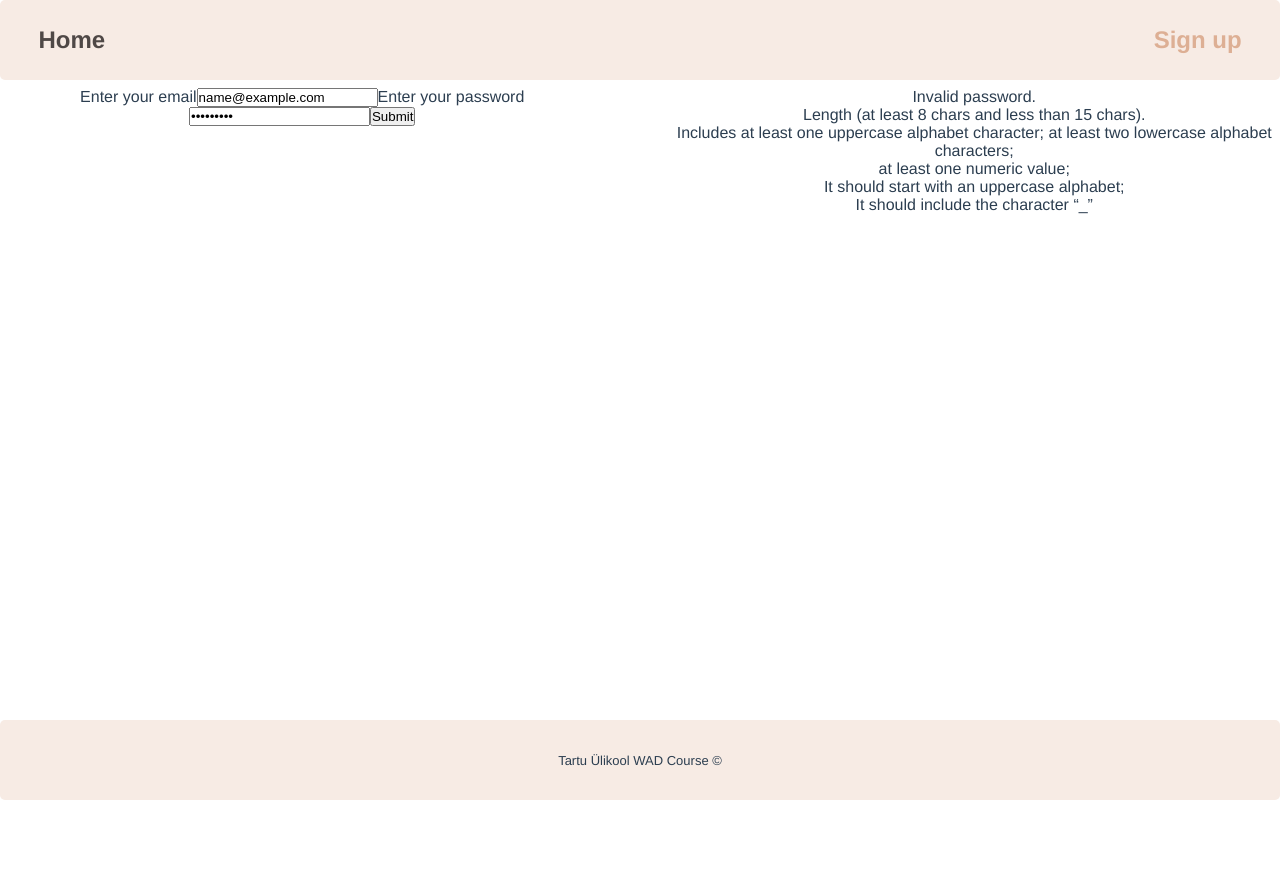
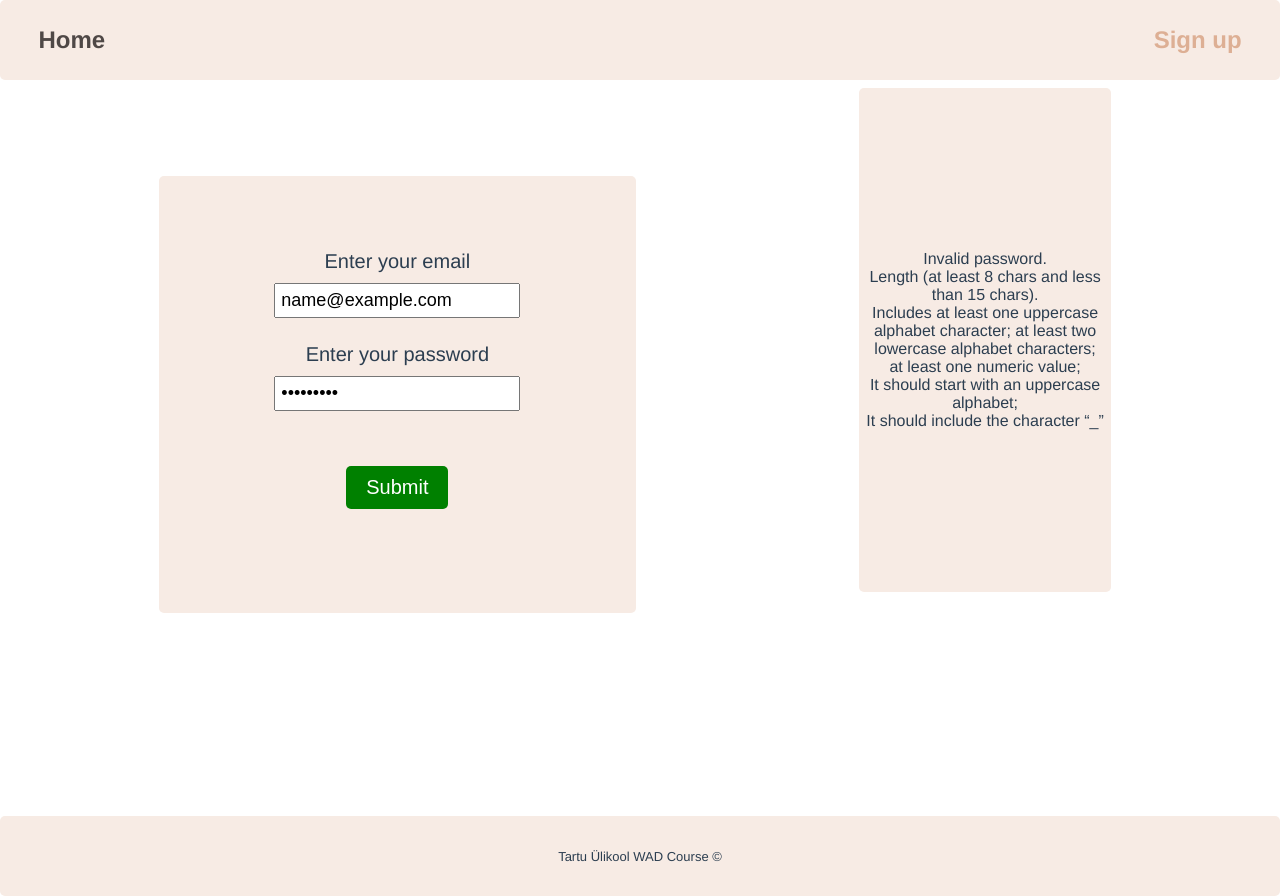
Before and after one commit to KertrudK/WAD-Homework, a Vue app: page /#/signup in a window 1280 px wide. Both pictures are taken after typing "name@example.com", "Sample123" into the empty fields and a click on the button "Submit". Before the commit the page ends 800 px from the top, so only its background shows below. Built offline with nearby package versions, Linux system fonts and the light colour scheme.

Commit message:
css is starting to work out:)

```diff
--- a/src/components/ResetBtn.vue
+++ b/src/components/ResetBtn.vue
@@ -12,10 +12,20 @@ export default {
     .reset-btn {
         width: 100px;
         height: 50px;
-        background-color: red;
+        background-color: green;
+        color: white;
+        border: none;
+        border-radius: 5px;
+        padding: 10px;
+        font-size: 16px;
         bottom: 20px;
         right: 20px;
         cursor: pointer;
         position: fixed;
     }
+
+    .reset-btn:hover
+    {
+        background-color: darkgreen;
+    }
 </style>
--- a/src/components/Sidebox.vue
+++ b/src/components/Sidebox.vue
@@ -11,7 +11,7 @@ export default {
 <style scoped>
 .column {
   flex: 1;
-  background-color: #FDF8F5;
+  background-color: #f7ebe4;
   border-radius: 5px;
 }
 
--- a/src/components/SignUp.vue
+++ b/src/components/SignUp.vue
@@ -4,29 +4,37 @@
   https://www.w3resource.com/javascript/form/password-validation.php
   -->
 
-    <div>
+
+      <div class="home">
+        <div class="center-box">
         <form @submit.prevent="submitForm">
             <span>Enter your email</span>
+            <br/>
             <input
                 v-model.trim="email"
                 type="email"
                 placeholder="email"
                 required
             />
+            <br/>
             <span>Enter your password</span>
+            <br/>
             <input
                 v-model="password"
                 type="password"
                 placeholder="password"
                 required
             />
-            <button type="Submit">Submit</button>
+            <br/>
+            <button class="login-button" type="Submit">Submit</button>
         </form>
+      </div>
     </div>
 
     <div class="forErrors" v-if="formSubmitted && !isValid">
+      <div class="center-box">
         Invalid password.
-        <br />
+        <br/>
         Length (at least 8 chars and less than 15 chars).
         <br />
         Includes at least one uppercase alphabet character; at least two
@@ -38,13 +46,14 @@
         <br />
         It should include the character “_”
     </div>
+  </div>
 </template>
 
 <script>
 function checkPassword(password) {
     return (
         /^[A-Z]{1}.{7,14}$/.test(password) &&
-        /-/.test(password) &&
+        /_/.test(password) &&
         /[0-9]/.test(password)
     );
 }
@@ -86,55 +95,51 @@ https://www.w3resource.com/javascript/form/password-validation.php */
   width: 60%;
     display: flex;
     flex-direction: column;
-    gap: 1vh;
+    gap: 1vh;  */
 
   .center-box {
       display: flex;
-      justify-content: center;
-      align-items: center;
-      height: 100%;
-      padding: 0 0;
+      flex-direction: column;
       justify-content: space-evenly;
+      height: 70%;
+      width: 60%;
+      background-color:#f7ebe4;
+      border-radius: 5px;
+    }
+
+  span {
+    font-size: 20px;
   }
 
-  .content {
-      display: flex;
-      flex-direction:column;
-      align-items: center;
-      justify-content: space-between;
-      margin-bottom: 20px;
-  }
-
-  div strong {
-      color: rgb(0, 0, 0);
-      font-size: 25px;
+  input {
+    font-size: 18px;
+    padding: 5px;
+    margin: 10px;
+    margin-bottom: 25px;
   }
 
   .login-button {
       font-size: 20px;
       margin: 10px 10% 0 25%;
-      background-color: red;
+      background-color: green;
       border: none;
       color: white;
       padding: 10px 20px;
       border-radius: 5px;
+      margin: 30px;
       cursor: pointer;
   }
 
   .login-button:hover {
-      background-color: var(--colorHeaderFooter);
+      background-color: darkgreen;
   }
 
-  .login-button~a {
-      color: crimson;
-  }
+  .forErrors {
 
-  .content p {
-      margin: 25px 0 0 0;
+    display: flex;
+    flex-direction: column;
+
 
   }
 
-  p::first-line {
-      font-size:x-large;
-  } */
 </style>
```
